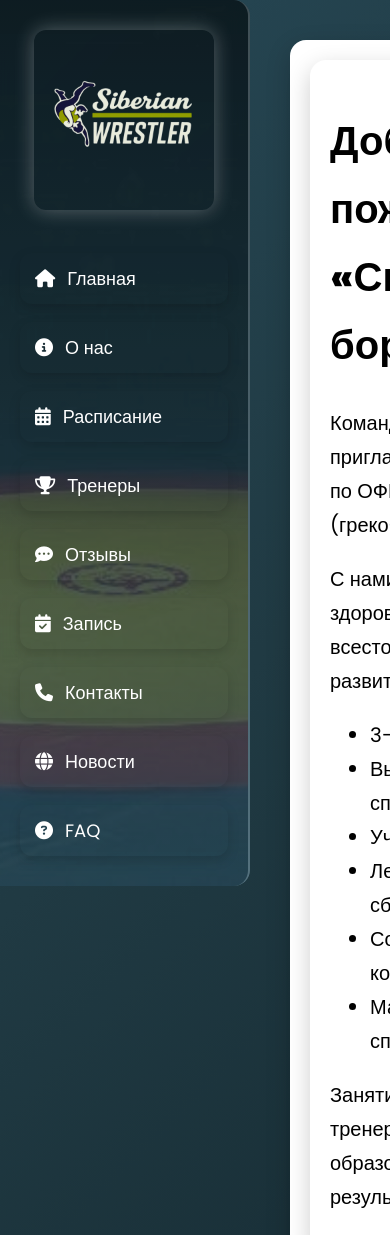
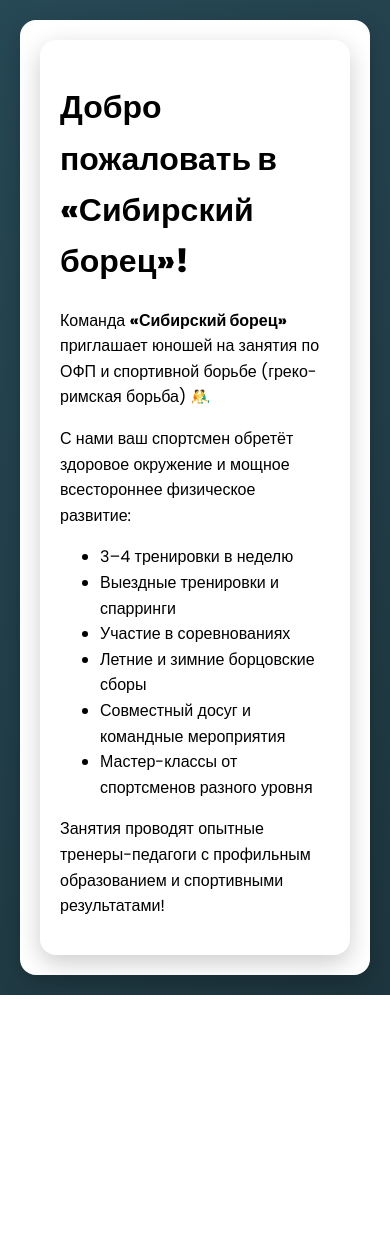
Before and after one commit to martirosyanarm1918-jpg/PythonProject1, a Django app: page / in a window 390 px wide; the page is wider, and only the part inside the window is pictured. Shown: the top 1235 px of that part. After the commit the page ends 995 px from the top of that part, so only its background shows below. Run offline with Django 5.2, Linux system fonts and the light colour scheme; some libraries are stand-ins or nearby versions.

Commit message:
Update mainweb.css

```diff
--- a/mainweb/static/mainweb/css/mainweb.css
+++ b/mainweb/static/mainweb/css/mainweb.css
@@ -1,10 +1,20 @@
 /* -------------------- Шрифты -------------------- */
 @import url('https://fonts.googleapis.com/css2?family=Poppins:wght@400;600;800&display=swap');
 
+/* -------------------- Базовые стили (Mobile First) -------------------- */
+:root {
+    --sidebar-width: 250px;
+    --mobile-breakpoint: 768px;
+    --tablet-breakpoint: 1024px;
+}
+
+* {
+    box-sizing: border-box;
+}
+
 body {
     margin: 0;
-    height: 100vh;
-    display: flex;
+    min-height: 100vh;
     font-family: 'Poppins', sans-serif;
     background: linear-gradient(-45deg, #0f2027, #203a43, #2c5364, #141E30);
     background-size: 400% 400%;
@@ -18,27 +28,48 @@
     100% { background-position: 0% 50%; }
 }
 
-/* -------------------- Сайдбар -------------------- */
+/* -------------------- Сайдбар (мобильная версия) -------------------- */
 aside {
     position: fixed;
     top: 0;
-    left: 0;
+    left: -100%;
     bottom: 0;
-    width: 250px;
+    width: 280px;
     padding: 30px 20px;
     display: flex;
     flex-direction: column;
     align-items: flex-start;
     justify-content: flex-start;
     color: #fff;
-    box-sizing: border-box;
-    overflow-y: auto;
+    background: linear-gradient(180deg, rgba(15,32,39,0.95) 0%, rgba(44,83,100,0.9) 100%);
+    backdrop-filter: blur(10px);
     border-right: 2px solid rgba(255,255,255,0.2);
     border-radius: 0 16px 16px 0;
-    background: linear-gradient(180deg, rgba(15,32,39,0.9) 0%, rgba(44,83,100,0.85) 100%);
+    transition: all 0.3s ease;
+    z-index: 1000;
+    overflow-y: auto;
+}
+
+/* Активный класс для открытия сайдбара на мобильных */
+aside.mobile-open {
+    left: 0;
+}
+
+/* -------------------- Кнопка меню для мобильных -------------------- */
+.mobile-menu-toggle {
+    position: fixed;
+    top: 20px;
+    left: 20px;
+    background: rgba(255,255,255,0.2);
+    border: none;
+    border-radius: 8px;
+    color: white;
+    font-size: 24px;
+    padding: 10px;
+    cursor: pointer;
+    z-index: 1001;
     backdrop-filter: blur(10px);
-    animation: gradientMove 15s ease infinite;
-    transition: all 0.3s ease;
+    display: block;
 }
 
 /* -------------------- Логотип -------------------- */
@@ -101,15 +132,14 @@
     transform: scale(1.2);
 }
 
-/* -------------------- Main -------------------- */
+/* -------------------- Main Content -------------------- */
 main {
-    flex: 1;
-
-    margin-left: 250px; /* отступ под ширину сайдбара */
-    padding: 40px;
-    font-size: 20px;
-    line-height: 1.7;
+    padding: 20px;
+    font-size: 16px;
+    line-height: 1.6;
     color: black;
+    width: 100%;
+    min-height: 100vh;
 }
 
 /* -------------------- Фоновая картинка -------------------- */
```
Also changed, not shown: other parts of mainweb/static/mainweb/css/mainweb.css (+100 -0 lines).
